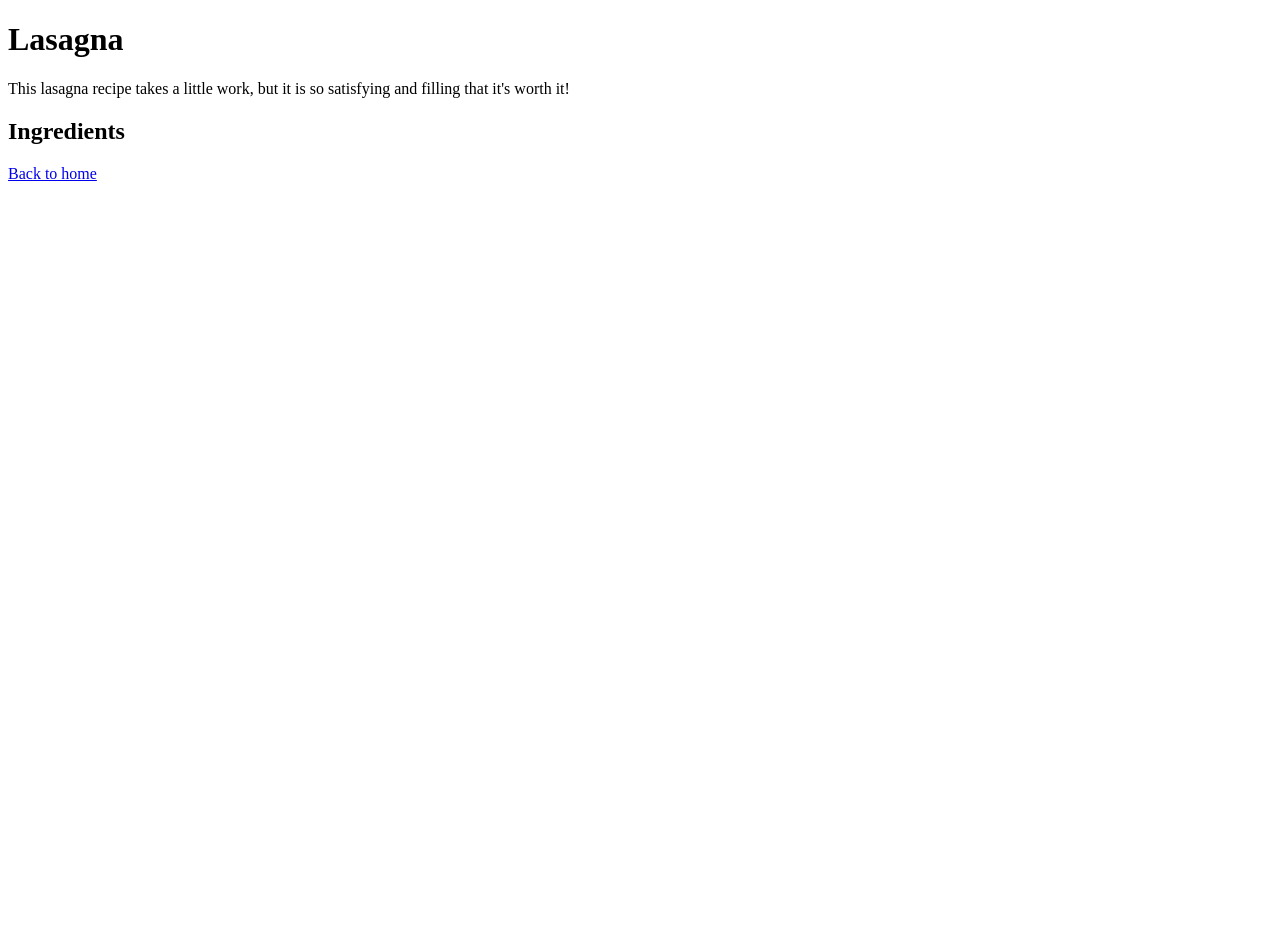
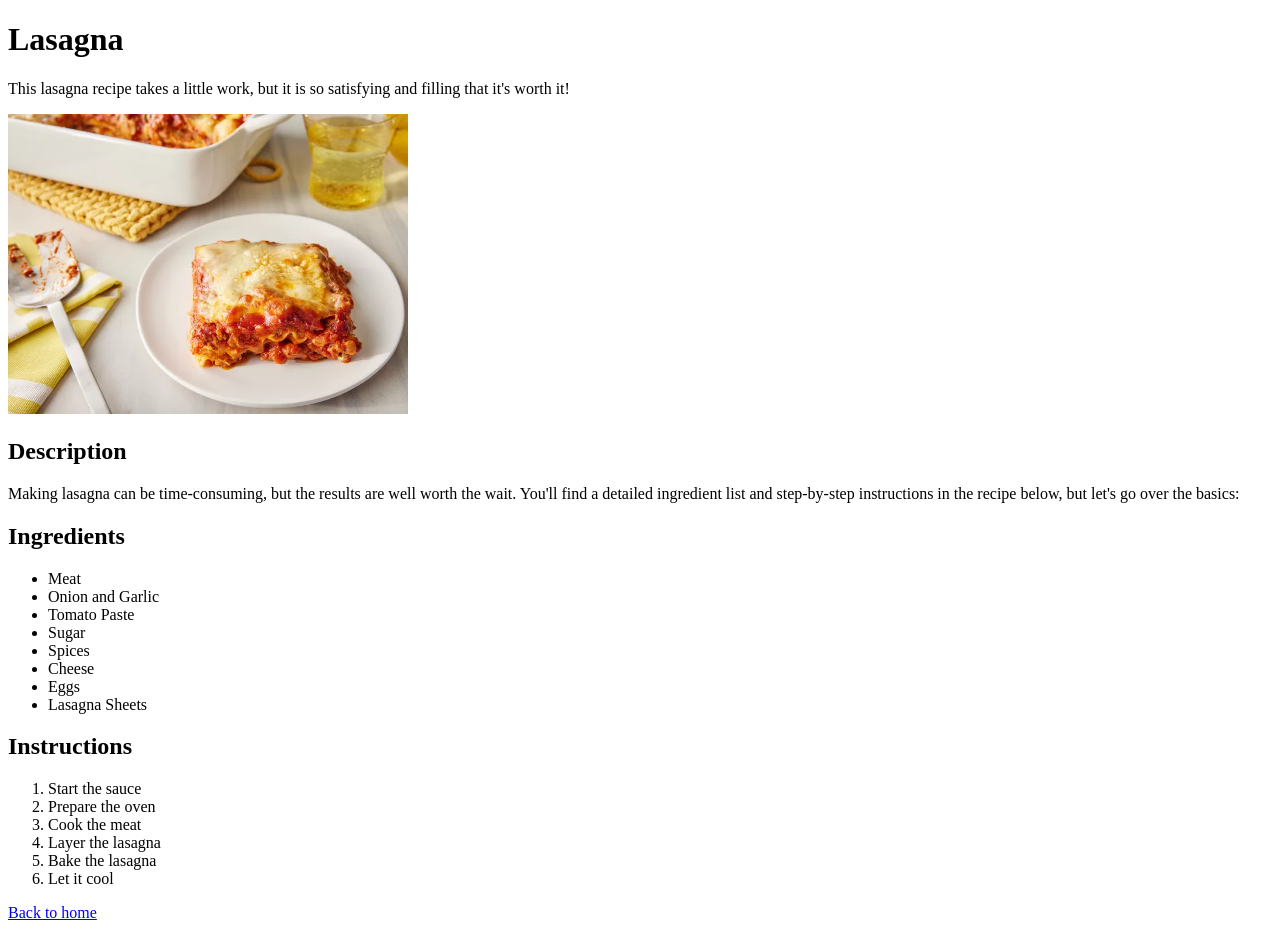
Before and after one commit to Raphaeal19/odin-recipes, a plain HTML site: page lasagna.html in a window 1280 px wide. Before the commit the page ends 800 px from the top, so only its background shows below. Drawn offline with Linux system fonts and the light colour scheme.

Commit message:
Added Lasagna recipe ingredients and steps

```diff
--- a/lasagna.html
+++ b/lasagna.html
@@ -7,8 +7,30 @@
   <body>
     <h1>Lasagna</h1>
     <p>This lasagna recipe takes a little work, but it is so satisfying and filling that it's worth it!</p>
+    <img src="./images/lasagna.webp" alt="Lasagna" width="400" height="300"/>
+    <h2>Description</h2>
+    <p>Making lasagna can be time-consuming, but the results are well worth the wait. You'll find a detailed ingredient list and step-by-step instructions in the recipe below, but let's go over the basics:</p>
     <h2>Ingredients</h2>
-    <p></p>
+    <ul>
+      <li>Meat</li>
+      <li>Onion and Garlic</li>
+      <li>Tomato Paste</li>
+      <li>Sugar</li>
+      <li>Spices</li>
+      <li>Cheese</li>
+      <li>Eggs</li>
+      <li>Lasagna Sheets</li>
+    </ul>
+
+    <h2>Instructions</h2>
+    <ol>
+      <li>Start the sauce</li>
+      <li>Prepare the oven</li>
+      <li>Cook the meat</li>
+      <li>Layer the lasagna</li>
+      <li>Bake the lasagna</li>
+      <li>Let it cool</li>
+    </ol>
     <a href="index.html">Back to home</a>
   </body>
 </html>
```
Also changed, not shown: images/lasagna.webp (added).
